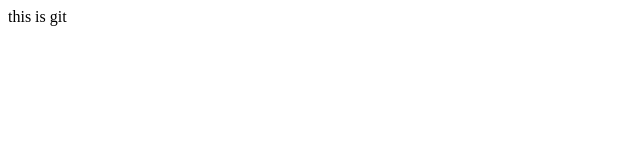
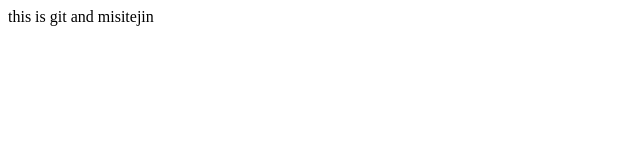
Before and after one commit to Jinsby/homework, a plain HTML site: page index.html in a window 1280 px wide. Shown: the whole page, without its empty margins (0-640 px from the left). Drawn offline with Linux system fonts and the light colour scheme.

Commit message:
misitejin change index.html

```diff
--- a/index.html
+++ b/index.html
@@ -8,7 +8,7 @@
 </head>
 
 <body>
-    this is git
+    this is git and misitejin
 </body>
 
 </html>
```
